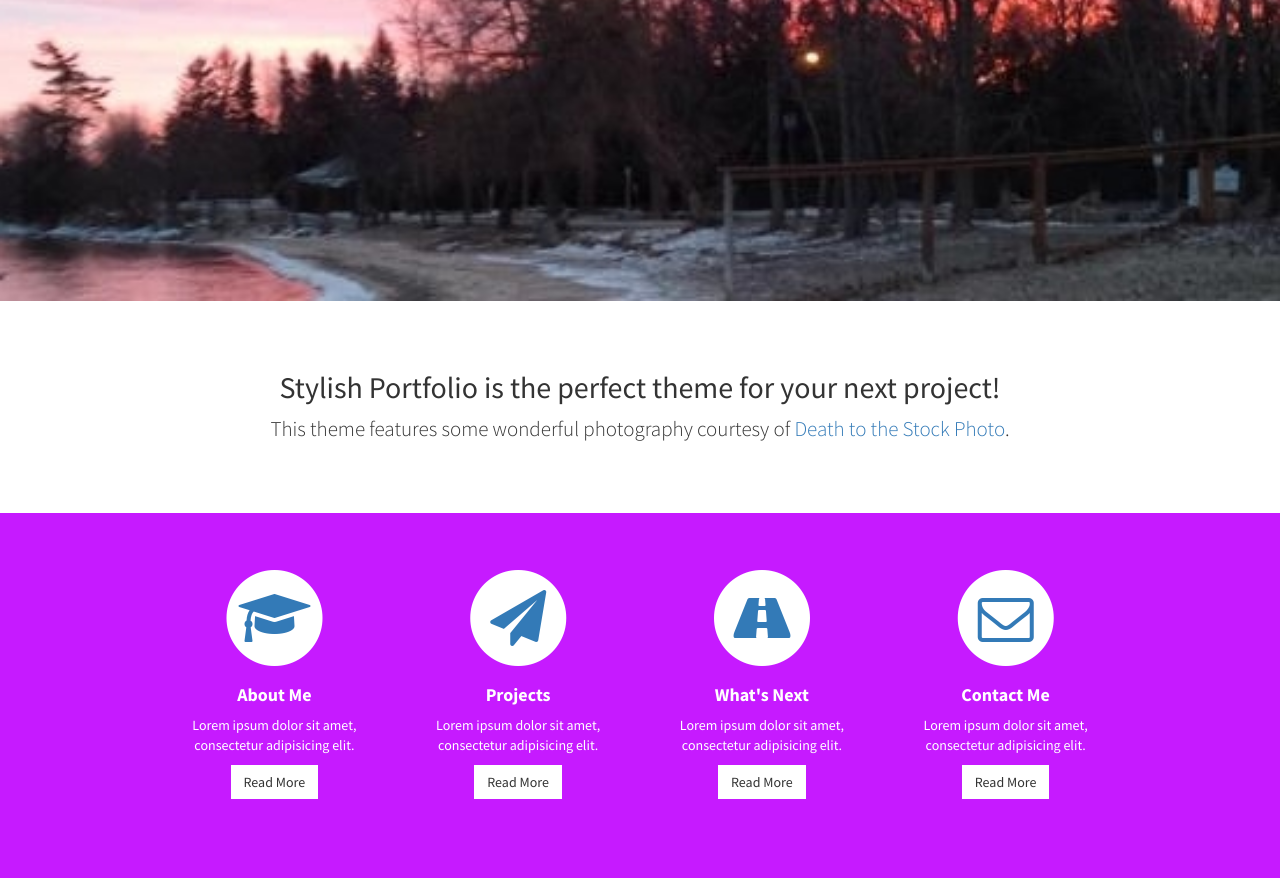
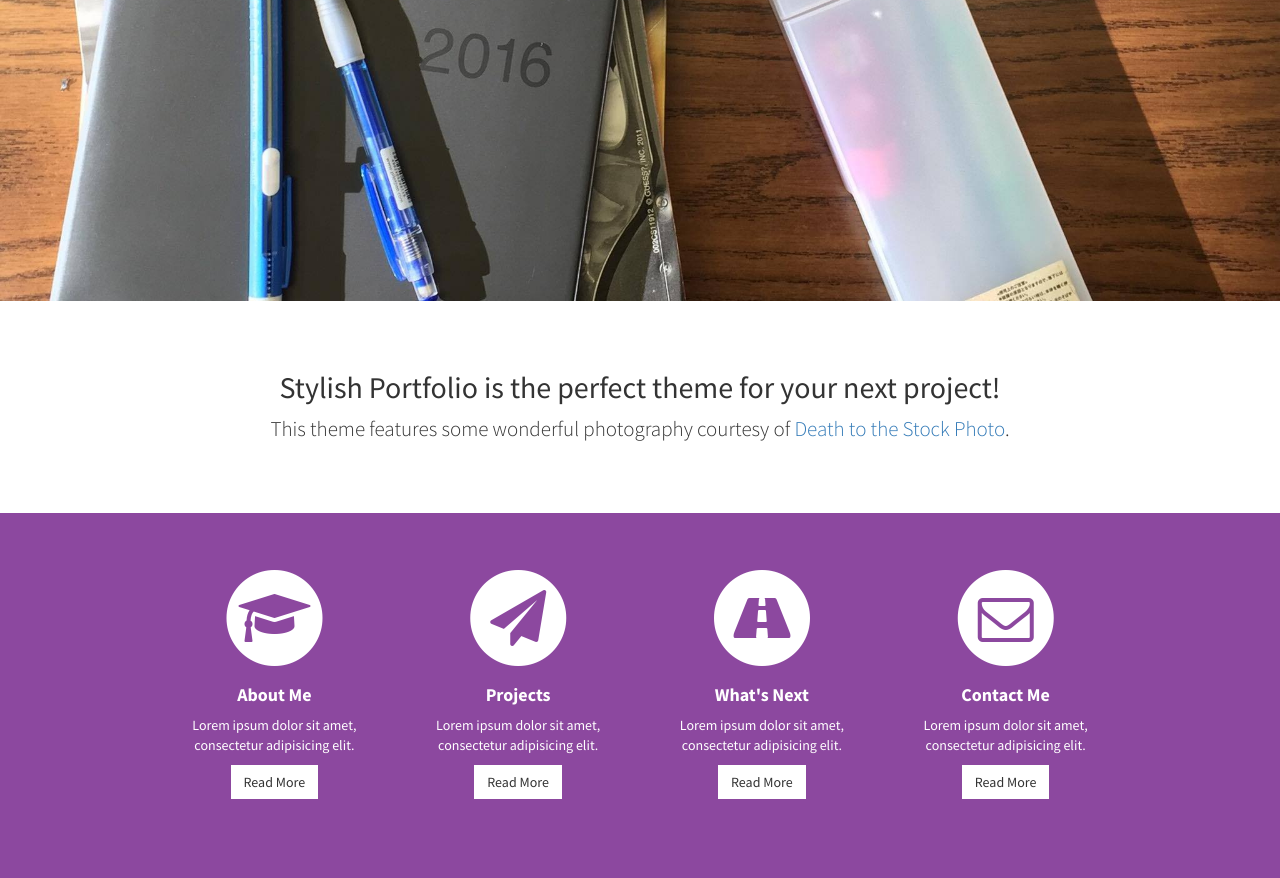
Before and after one commit to matthewong/matthewong.github.io, a plain HTML site: page index.html in a window 1280 px wide. Shown: the part 499-1377 px from the top of the page. Drawn offline with Linux system fonts and the light colour scheme.

Commit message:
changed awesome fonts

```diff
--- a/css/stylish-portfolio.css
+++ b/css/stylish-portfolio.css
@@ -29,6 +29,22 @@ body {
     font-weight: 700;
 }
 
+/*Font Awesome Custom Color*/
+.fa-graduation-cap {
+    color: #8C489F;
+}
+
+.fa-paper-plane {
+    color: #8C489F;
+}
+
+.fa-road {
+    color: #8C489F;
+}
+
+.fa-envelope-o {
+    color: #8C489F;
+}
 /* Custom Button Styles */
 
 .btn-dark {
@@ -155,7 +171,7 @@ hr.small {
     position: relative;
     width: 100%;
     height: 100%;
-    background: url(../img/jp.jpg) no-repeat center center scroll;
+    background: url(../img/study.jpg) no-repeat center center scroll;
     -webkit-background-size: cover;
     -moz-background-size: cover;
     background-size: cover;
@@ -175,7 +191,7 @@ hr.small {
 
 .services {
     padding: 50px 0;
-    background-color: #c61aff;
+    background-color: #8C489F;
 }
 
 .service-item {
--- a/index.html
+++ b/index.html
@@ -62,7 +62,6 @@
     <header id="top" class="header">
         <div class="text-vertical-center">
             <h1>Matthew Wong</h1>
-            <h3>A look inside at what's happening</h3>
             <br>
             <a href="#home" class="btn btn-dark btn-lg">Find Out More</a>
         </div>
```
Also changed, not shown: img/12544244_981139588631387_58184245_o.jpg (added), img/12546140_981139718631374_1003903861_o.jpg (added), img/study.jpg (added).
